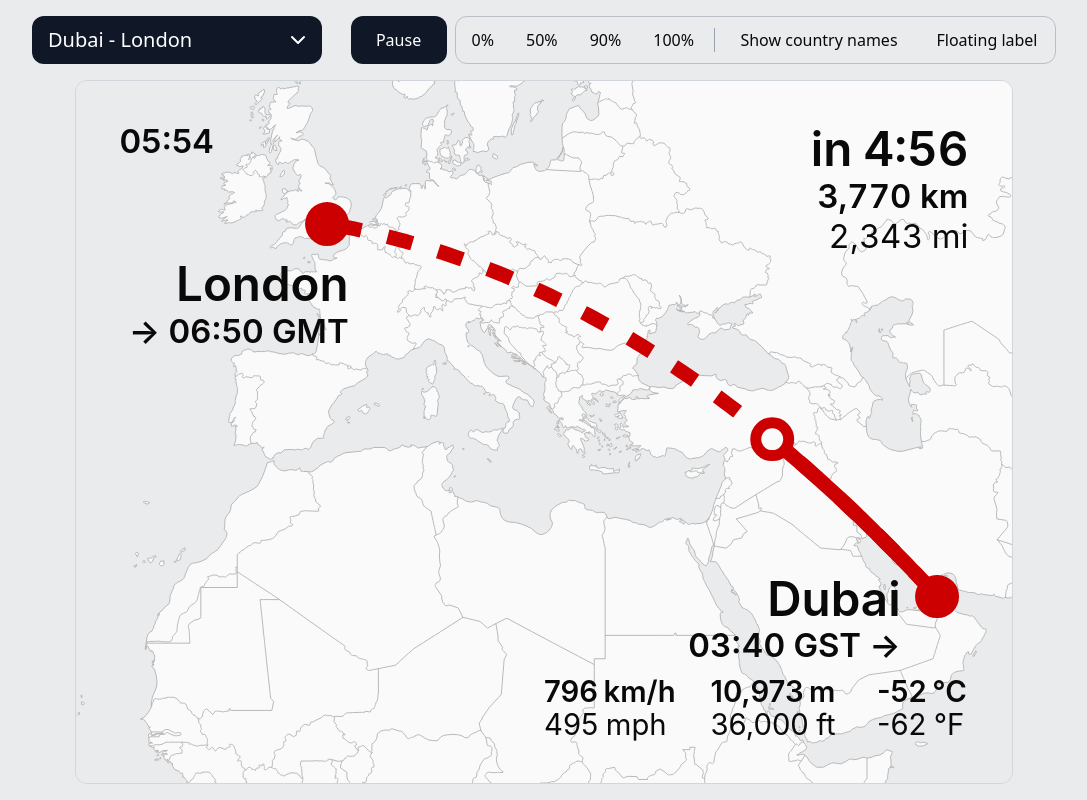
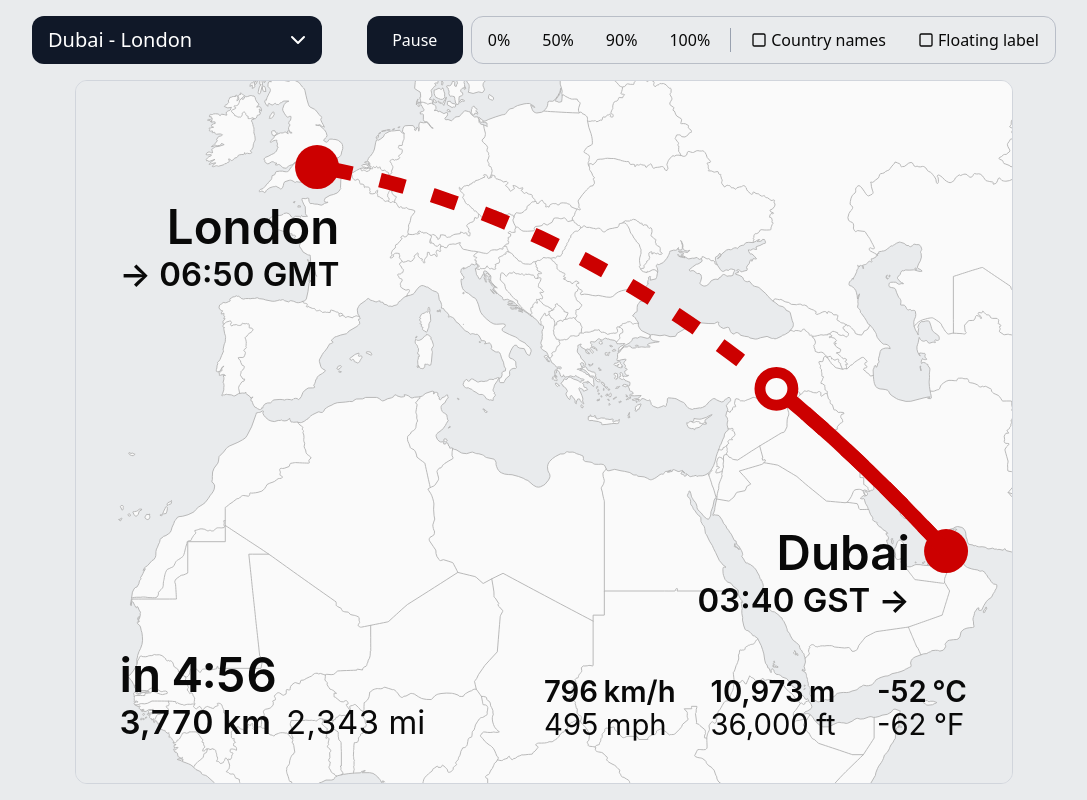
Before and after one commit to adamplesnik/flight-progress-prototype, a React (Vite) app: page / in a window 1280 px wide. Shown: the whole page, without its empty margins (96-1183 px from the left). Built offline with nearby package versions, Linux system fonts and the light colour scheme; a web font is replaced by a local one.

Commit message:
Put flight data to either one row or one column

```diff
--- a/src/data/flightModel.ts
+++ b/src/data/flightModel.ts
@@ -13,7 +13,6 @@ const pad = (n: number) => String(n).padStart(2, '0')
 const fmt = (n: number) => n.toLocaleString('en-US')
 
 export type FlightReadout = {
-  clock: string
   remaining: string
   kmh: string
   mph: string
@@ -31,16 +30,10 @@ export type FlightReadout = {
  */
 export function createFlightModel(flight: Flight) {
   const { samples, stepMin } = flight.profile
-  const {
-    takeoffClockMin,
-    preDepartureMin,
-    postArrivalMin,
-    taxiMin,
-    taxiKnots,
-  } = flight.timeline
+  const { preDepartureMin, postArrivalMin, taxiMin, taxiKnots } =
+    flight.timeline
   const flightMin = (samples.length - 1) * stepMin
   const totalMin = preDepartureMin + flightMin + postArrivalMin
-  const startClockMin = takeoffClockMin - preDepartureMin
 
   /** Minutes since the start of the timeline for a 0..1 timeline progress. */
   const elapsedMinutes = (progress: number) => clamp(progress, 0, 1) * totalMin
@@ -64,9 +57,6 @@ export function createFlightModel(flight: Flight) {
     const minutes = flightMinutes(elapsed)
     const [kmh, ft, c, d] = sampleAt(minutes)
 
-    // time: whole minutes
-    const wholeMin = Math.floor(elapsed)
-    const clockMin = (((startClockMin + wholeMin) % 1440) + 1440) % 1440
     const left = flightMin - Math.floor(minutes) // frozen until take-off
     // speed: nearest 5 knots
     const parked = elapsed > preDepartureMin + flightMin
@@ -84,7 +74,6 @@ export function createFlightModel(flight: Flight) {
     const celsius = Math.round(c)
 
     return {
-      clock: `${pad(Math.floor(clockMin / 60))}:${pad(clockMin % 60)}`,
       remaining:
         left < 60
           ? `${left} min`
--- a/src/data/flights/dubai-london.ts
+++ b/src/data/flights/dubai-london.ts
@@ -104,7 +104,6 @@ export const dubaiLondon: Flight = {
     ],
   },
   timeline: {
-    takeoffClockMin: 3 * 60 + 40, // 03:40 GST
     preDepartureMin: 20,
     postArrivalMin: 10,
     taxiMin: 10,
--- a/src/data/flights/jfk-copenhagen.ts
+++ b/src/data/flights/jfk-copenhagen.ts
@@ -105,7 +105,6 @@ export const jfkCopenhagen: Flight = {
     ],
   },
   timeline: {
-    takeoffClockMin: 18 * 60, // 18:00 EST
     preDepartureMin: 20,
     postArrivalMin: 10,
     taxiMin: 10,
--- a/src/data/flights/jfk-singapore.ts
+++ b/src/data/flights/jfk-singapore.ts
@@ -248,7 +248,6 @@ export const jfkSingapore: Flight = {
     ],
   },
   timeline: {
-    takeoffClockMin: 21 * 60 + 45, // 21:45 EST
     preDepartureMin: 20,
     postArrivalMin: 10,
     taxiMin: 10,
--- a/src/data/flights/lax-auckland.ts
+++ b/src/data/flights/lax-auckland.ts
@@ -174,7 +174,6 @@ export const laxAuckland: Flight = {
     ],
   },
   timeline: {
-    takeoffClockMin: 22 * 60 + 35, // 22:35 PDT
     preDepartureMin: 20,
     postArrivalMin: 10,
     taxiMin: 10,
--- a/src/data/flights/melbourne-hobart.ts
+++ b/src/data/flights/melbourne-hobart.ts
@@ -85,7 +85,6 @@ export const melbourneHobart: Flight = {
     ],
   },
   timeline: {
-    takeoffClockMin: 19 * 60 + 14, // 19:14 AEST
     preDepartureMin: 20,
     postArrivalMin: 10,
     taxiMin: 10,
--- a/src/data/types.ts
+++ b/src/data/types.ts
@@ -30,8 +30,6 @@ export type Flight = {
     stepMin: number
   }
   timeline: {
-    /** Clock time of take-off, in minutes after midnight */
-    takeoffClockMin: number
     /** Minutes on the ground before take-off (the animation starts here) */
     preDepartureMin: number
     /** Minutes at the gate after landing */
@@ -93,11 +91,10 @@ export type SceneLayout = {
   origin: PlacedCity
   destination: PlacedCity
   progress:
-    | { mode: 'fixed'; corner: Corner }
+    | { mode: 'fixed'; corner: Corner; rows: 1 | 2 }
     /** Where the label sits along the whole flight */
     | { mode: 'floating'; steps: LabelStep[] }
   flightData: { corner: Corner; orientation: Orientation }
-  clock: { corner: Corner }
   report: {
     scale: number
     evaluations: number
--- a/src/index.css
+++ b/src/index.css
@@ -185,6 +185,12 @@
   align-items: flex-end;
 }
 
+.progress-block.one-row .distances {
+  flex-direction: row;
+  align-items: baseline;
+  gap: 1.5625cqw;
+}
+
 /* A city cluster is a zero-size anchor at the route dot's centre */
 .city-cluster {
   position: absolute;
@@ -320,14 +326,6 @@
   gap: 0.78125cqw;
 }
 
-.local-time {
-  position: absolute;
-  font-size: 3.515625cqw;
-  font-weight: 600;
-  line-height: 1;
-  white-space: nowrap;
-}
-
 .country-names text {
   fill: currentColor;
   font-weight: 400;
--- a/src/layout/computeLayout.ts
+++ b/src/layout/computeLayout.ts
@@ -28,7 +28,7 @@ const SAFE: Rect = {
 
 // Sizes of the components, in scene px (see index.css)
 const DOT_RADIUS = 24
-const LINE_RADIUS = 8
+const MARKER_RADIUS = 18 // the route's outer limit: the marker travels along it
 const CITY_GAP = 40 // dot centre → city text
 // Marker centre → progress label. The far gap is for lines near 45°: they pass only 8.5px
 // from the corner of every label spot at the near gap.
@@ -43,7 +43,6 @@ const CITY_LINE_CLEARANCE = 10
 const LABEL_LINE_CLEARANCE = 11
 const LABEL_LINE_CLEARANCE_DENSE = 10 // between planning samples
 const CORNER_LINE_CLEARANCE = 16
-const FIXED_CORNER_CLEARANCE = 26 // the marker (radius 18) passes without touching
 const OBSTACLE_PADDING = 8
 const SWEEP_PADDING = 16 // the label moves between planning samples
 const MIN_SIDE = 0.15 // sine of the angle to the path below which a spot is on neither side
@@ -86,17 +85,31 @@ const CITY_POSITIONS: { placement: CitySide; align: 'start' | 'end' }[] = [
   { placement: 'left', align: 'end' },
 ]
 
-// In order of preference
+// Floating label: in order of preference
 const DATA_OPTIONS: { corner: Corner; orientation: Orientation }[] = [
-  { corner: 'top-left', orientation: 'column' },
   { corner: 'bottom-right', orientation: 'row' },
-  { corner: 'top-right', orientation: 'row' },
-  { corner: 'top-right', orientation: 'column' },
-  { corner: 'top-left', orientation: 'row' },
-  { corner: 'bottom-left', orientation: 'row' },
-  { corner: 'bottom-left', orientation: 'column' },
   { corner: 'bottom-right', orientation: 'column' },
 ]
+
+// Fixed progress: a bottom row or a right column holds progress and flight data, and the
+// route and cities get the rest of the safe zone, less a 16px gap
+const FIXED_LAYOUTS: {
+  area: Rect
+  flightData: (typeof DATA_OPTIONS)[number]
+  progress: { corner: Corner; rows: 1 | 2 }
+}[] = [
+  {
+    area: { x: MARGIN, y: MARGIN, w: 928, h: 560 },
+    flightData: DATA_OPTIONS[0],
+    progress: { corner: 'bottom-left', rows: 1 },
+  },
+  {
+    area: { x: MARGIN, y: MARGIN, w: 692, h: 672 },
+    flightData: DATA_OPTIONS[1],
+    progress: { corner: 'top-right', rows: 2 },
+  },
+]
+
 /**
  * Where the path's middle belongs: the centre of the scene without the side the flight data
  * takes. A row takes height, a column takes width.
@@ -116,23 +129,6 @@ const centreFor = ({
         y: SCENE.h / 2,
       }
 }
-
-// The clock is always diagonally opposite the flight data
-const CLOCK_CORNER: Record<Corner, Corner> = {
-  'top-left': 'bottom-right',
-  'top-right': 'bottom-left',
-  'bottom-left': 'top-right',
-  'bottom-right': 'top-left',
-}
-
-// Where the fixed progress block prefers to sit, of the two corners left over
-const PROGRESS_CORNERS: Corner[] = [
-  'top-left',
-  'top-right',
-  'bottom-left',
-  'bottom-right',
-]
-const PROGRESS_HEIGHT = 140
 
 const WIDEST_DIGIT = '0'
 
@@ -314,7 +310,6 @@ export function computeLayout(
   })
   const originSize = citySize(flight.origin)
   const destinationSize = citySize(flight.destination)
-  const clockSize = { w: textWidth(widest('00:00'), 36, 600), h: 36 }
   // The label's size follows its text along the flight, so what touches the safe zone is
   // the text itself. Digits differ in width, so each value is sized for the widest digit.
   const model = createFlightModel(flight)
@@ -338,26 +333,25 @@ export function computeLayout(
   })
   const labelSizeAt = (share: number, rows: 1 | 2) =>
     labelSizeTable[Math.round(share * VERIFY_SAMPLES)][rows]
-  // The fixed block keeps one size all flight, so it never reflows
-  const progressSize = {
-    w: Math.max(...labelSizeTable.map((size) => size[2].w)),
-    h: PROGRESS_HEIGHT,
-  }
   const states = ANCHORS.flatMap((anchor) =>
     ([1, 2] as const).flatMap((rows) =>
       LABEL_GAPS.map((gap) => ({ anchor, rows, gap }))
     )
   )
 
-  /** The largest scale at which route and cities fit the safe zone, and the room left. */
-  const fit = (originOffset: Rect, destinationOffset: Rect) => {
+  /** The largest scale at which route and cities fit this area, and the room left. */
+  const fit = (
+    originOffset: Rect,
+    destinationOffset: Rect,
+    area: Rect = SAFE
+  ) => {
     const extent = (s: number, axis: 'x' | 'y') => {
       const size = axis === 'x' ? 'w' : 'h'
       let lo = Infinity
       let hi = -Infinity
       for (const p of mapPoints) {
-        lo = Math.min(lo, s * p[axis] - LINE_RADIUS)
-        hi = Math.max(hi, s * p[axis] + LINE_RADIUS)
+        lo = Math.min(lo, s * p[axis] - MARKER_RADIUS)
+        hi = Math.max(hi, s * p[axis] + MARKER_RADIUS)
       }
       for (const [dot, offset] of [
         [start, originOffset],
@@ -373,8 +367,8 @@ export function computeLayout(
       const x = extent(s, 'x')
       const y = extent(s, 'y')
       return {
-        x: [SAFE.x - x.lo, SAFE.x + SAFE.w - x.hi] as const,
-        y: [SAFE.y - y.lo, SAFE.y + SAFE.h - y.hi] as const,
+        x: [area.x - x.lo, area.x + area.w - x.hi] as const,
+        y: [area.y - y.lo, area.y + area.h - y.hi] as const,
       }
     }
     const fits = (s: number) => {
@@ -521,7 +515,7 @@ export function computeLayout(
     })
   }
 
-  /** Step 3: the flight data options whose corner, and the clock's opposite one, are free. */
+  /** Step 3: the flight data options whose corner is free. */
   const freeDataOptions = (
     occupied: Rect[],
     line: Point[],
@@ -530,10 +524,8 @@ export function computeLayout(
     const isFree = (r: Rect) =>
       clearOfLine(r, line, CORNER_LINE_CLEARANCE) &&
       !occupied.some((o) => overlaps(r, o, SWEEP_PADDING))
-    return only.filter(
-      (option) =>
-        isFree(cornerRect(option.corner, DATA_SIZE[option.orientation])) &&
-        isFree(cornerRect(CLOCK_CORNER[option.corner], clockSize))
+    return only.filter((option) =>
+      isFree(cornerRect(option.corner, DATA_SIZE[option.orientation]))
     )
   }
 
@@ -616,8 +608,8 @@ export function computeLayout(
     flightData: (typeof DATA_OPTIONS)[number]
     score: number
   }
-  type FixedCandidate = Omit<Candidate, 'steps' | 'score'> & {
-    progressCorner: Corner
+  type FixedCandidate = Pick<Candidate, 's' | 'tx' | 'ty' | 'combo'> & {
+    layout: (typeof FIXED_LAYOUTS)[number]
   }
 
   /** Step 1: both city clusters and dots on this line, or null if they collide. */
@@ -644,67 +636,50 @@ export function computeLayout(
   }
 
   /**
-   * Fixed progress at this scale: curve and cities exactly centred, then the corners go to
-   * whatever the path leaves free. Null if the flight data, clock and progress do not fit.
+   * Fixed progress: for both layouts, the route and cities centred in their area at the
+   * largest scale where they do not collide. The larger result wins; on a tie, the row.
    */
-  const tryFixed = (s: number, combo: Combo): FixedCandidate | null => {
-    const room = combo.room(s)
-    const tx = (room.x[0] + room.x[1]) / 2
-    const ty = (room.y[0] + room.y[1]) / 2
-    const line = toScene(s, tx, ty)
-    const cities = placeCities(line, combo)
-    if (!cities) return null
-    const isFree = (r: Rect) =>
-      clearOfLine(r, line, FIXED_CORNER_CLEARANCE) &&
-      !cities.some((o) => overlaps(r, o, SWEEP_PADDING))
-    for (const flightData of DATA_OPTIONS) {
-      const data = cornerRect(
-        flightData.corner,
-        DATA_SIZE[flightData.orientation]
+  const solveFixed = (): FixedCandidate | null => {
+    let best: FixedCandidate | null = null
+    for (const layout of FIXED_LAYOUTS)
+      for (const combo of combos) {
+        const { maxScale, room } = fit(
+          combo.originOffset,
+          combo.destinationOffset,
+          layout.area
         )
-      const clockCorner = CLOCK_CORNER[flightData.corner]
-      if (!isFree(data) || !isFree(cornerRect(clockCorner, clockSize))) continue
-      const progressCorner = PROGRESS_CORNERS.find((corner) => {
-        if (corner === flightData.corner || corner === clockCorner) return false
-        const block = cornerRect(corner, progressSize)
-        return isFree(block) && !overlaps(block, data, OBSTACLE_PADDING)
-      })
-      if (progressCorner)
-        return { s, tx, ty, combo, flightData, progressCorner }
+        const at = (s: number): FixedCandidate | null => {
+          const r = room(s)
+          const tx = (r.x[0] + r.x[1]) / 2
+          const ty = (r.y[0] + r.y[1]) / 2
+          return placeCities(toScene(s, tx, ty), combo)
+            ? { s, tx, ty, combo, layout }
+            : null
         }
-    return null
-  }
-
-  /** The largest scale at which curve, cities and all three corner blocks fit. */
-  const solveFixed = (): FixedCandidate | null => {
-    const preference = (c: FixedCandidate) => DATA_OPTIONS.indexOf(c.flightData)
-    const bestAt = (s: number, options: Combo[]) =>
-      options
-        .filter((combo) => combo.maxScale >= s)
-        .map((combo) => tryFixed(s, combo))
-        .reduce<FixedCandidate | null>(
-          (best, c) =>
-            c && (!best || preference(c) < preference(best)) ? c : best,
-          null
-        )
         let found: FixedCandidate | null = null
-    let tooLarge = Infinity
-    for (let s = scaleTop; s >= MIN_SCALE && !found; s *= SCALE_STEP) {
-      found = bestAt(s, combos)
+        let tooLarge = maxScale
+        for (
+          let s = maxScale;
+          s >= MIN_SCALE && s > (best?.s ?? 0) && !found;
+          s *= SCALE_STEP
+        ) {
+          found = at(s)
           if (!found) tooLarge = s
         }
-    if (!found) return null
+        if (!found) continue
         let low = found.s
-    let high = Math.min(tooLarge, found.combo.maxScale)
-    for (let i = 0; i < REFINE_STEPS; i++) {
+        let high = tooLarge
+        for (let i = 0; i < REFINE_STEPS && high > low; i++) {
           const mid = (low + high) / 2
-      const better = bestAt(mid, [found.combo])
+          const better = at(mid)
           if (better) {
             found = better
             low = mid
           } else high = mid
         }
-    return found
+        if (!best || found.s > best.s) best = found
+      }
+    return best
   }
 
   let evaluations = 0
@@ -734,12 +709,7 @@ export function computeLayout(
     for (let i = 0; free.length === 0 && i < DATA_OPTIONS.length; i++) {
       const option = DATA_OPTIONS[i]
       const reserved = cornerRect(option.corner, DATA_SIZE[option.orientation])
-      const reservedClock = cornerRect(CLOCK_CORNER[option.corner], clockSize)
-      const retry = planLabel(
-        line,
-        [...fixed, reserved, reservedClock],
-        combo.citySide
-      )
+      const retry = planLabel(line, [...fixed, reserved], combo.citySide)
       if (!retry) continue
       const placed = freeDataOptions([...fixed, ...retry.sweep], line, [option])
       if (placed.length > 0) {
@@ -849,8 +819,7 @@ export function computeLayout(
   const room = combo.room(s)
   const tx = floating?.tx ?? fixed?.tx ?? (room.x[0] + room.x[1]) / 2
   const ty = floating?.ty ?? fixed?.ty ?? (room.y[0] + room.y[1]) / 2
-  const flightData =
-    floating?.flightData ?? fixed?.flightData ?? DATA_OPTIONS[0]
+  const fixedLayout = fixed?.layout ?? FIXED_LAYOUTS[0]
   const line = toScene(s, tx, ty)
 
   const place = (
@@ -876,9 +845,8 @@ export function computeLayout(
     ),
     progress: floating
       ? { mode: 'floating', steps: floating.steps }
-      : { mode: 'fixed', corner: fixed?.progressCorner ?? 'top-right' },
-    flightData,
-    clock: { corner: CLOCK_CORNER[flightData.corner] },
+      : { mode: 'fixed', ...fixedLayout.progress },
+    flightData: floating?.flightData ?? fixedLayout.flightData,
     report: { scale: s, evaluations, rejected, warnings },
   }
 }
--- a/src/partials/FlightProgress.tsx
+++ b/src/partials/FlightProgress.tsx
@@ -4,7 +4,6 @@ import type { Flight, SceneLayout } from '../data/types'
 import { AnimatedRoute } from './AnimatedRoute'
 import { CityCluster } from './CityCluster'
 import { FlightData } from './FlightData'
-import { LocalTime } from './LocalTime'
 import { ProgressText } from './ProgressText'
 import { cornerClasses } from './scene'
 
@@ -45,10 +44,9 @@ export function FlightProgress({
       <CityCluster {...layout.destination} />
       <CityCluster {...layout.origin} />
       <FlightData data={data} {...layout.flightData} />
-      <LocalTime clock={data.clock} {...layout.clock} />
       {layout.progress.mode === 'fixed' && (
         <div
-          className={`progress-block ${cornerClasses(layout.progress.corner)}`}
+          className={`progress-block ${layout.progress.rows === 1 ? 'one-row' : ''} ${cornerClasses(layout.progress.corner)}`}
         >
           <ProgressText data={data} />
         </div>
--- a/src/partials/Header.tsx
+++ b/src/partials/Header.tsx
@@ -1,4 +1,4 @@
-import { ChevronDown } from 'lucide-react'
+import { ChevronDown, Square, SquareCheck } from 'lucide-react'
 import { flights } from '../data/flights'
 import type { Flight } from '../data/types'
 
@@ -74,16 +74,26 @@ export function Header({
             type="button"
             aria-pressed={showCountryNames}
             onClick={onToggleCountryNames}
-            className="w-48 cursor-pointer rounded-lg px-3 py-2 hover:bg-gray-300"
+            className="flex cursor-pointer gap-1 rounded-lg px-3 py-2 hover:bg-gray-300"
           >
-            {showCountryNames ? 'Hide country names' : 'Show country names'}
+            {showCountryNames ? (
+              <SquareCheck className="w-4" />
+            ) : (
+              <Square className="w-4" />
+            )}
+            Country names
           </button>
           <button
             type="button"
             aria-pressed={floatingLabel}
             onClick={onToggleFloatingLabel}
-            className="w-32 cursor-pointer rounded-lg px-3 py-2 hover:bg-gray-300 aria-pressed:bg-gray-300"
+            className="flex cursor-pointer gap-1 rounded-lg px-3 py-2 hover:bg-gray-300"
           >
+            {floatingLabel ? (
+              <SquareCheck className="w-4" />
+            ) : (
+              <Square className="w-4" />
+            )}
             Floating label
           </button>
         </div>
--- a/src/partials/LocalTime.tsx
+++ /dev/null
@@ -1,16 +0,0 @@
-import type { Corner } from '../data/types'
-import { cornerClasses } from './scene'
-
-export function LocalTime({
-  clock,
-  corner,
-}: {
-  clock: string
-  corner: Corner
-}) {
-  return (
-    <time className={`local-time ${cornerClasses(corner)}`} dateTime={clock}>
-      {clock}
-    </time>
-  )
-}
```
Lines whose indentation alone changed are shown as unchanged.
